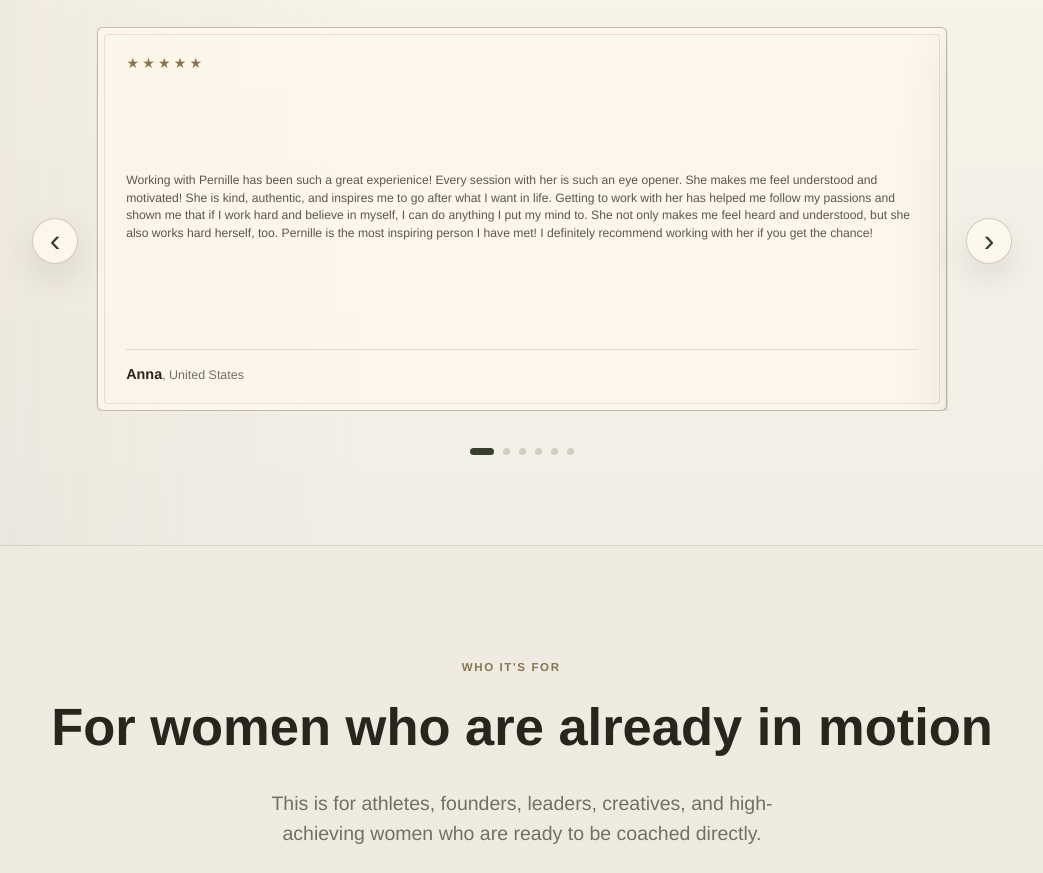
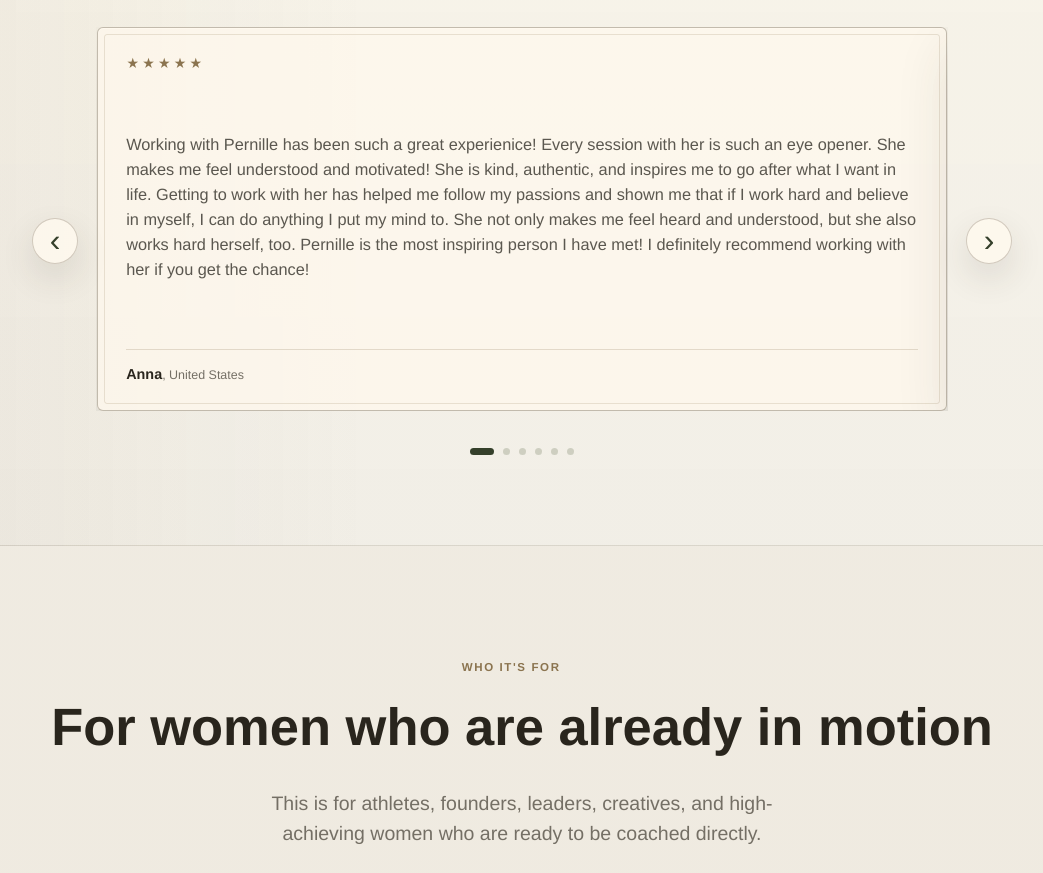
Before and after one commit to TimmyTululu/pernille-performance, a React (Vite) app: page / in a window 1280 px wide. Shown: the part 2520-3393 px from the top of the page, without its empty margins (118-1161 px from the left). Built offline with nearby package versions, Linux system fonts and the light colour scheme.

Commit message:
Increase desktop testimonial copy size

```diff
--- a/src/styles.css
+++ b/src/styles.css
@@ -665,6 +665,14 @@ h2 {
   line-height: 1.44;
 }
 
+@media (min-width: 1041px) {
+  .testimonial-card p {
+    max-width: 92ch;
+    font-size: clamp(1.02rem, 1.04vw, 1.12rem);
+    line-height: 1.54;
+  }
+}
+
 .testimonial-card footer {
   display: flex;
   align-items: baseline;
```
